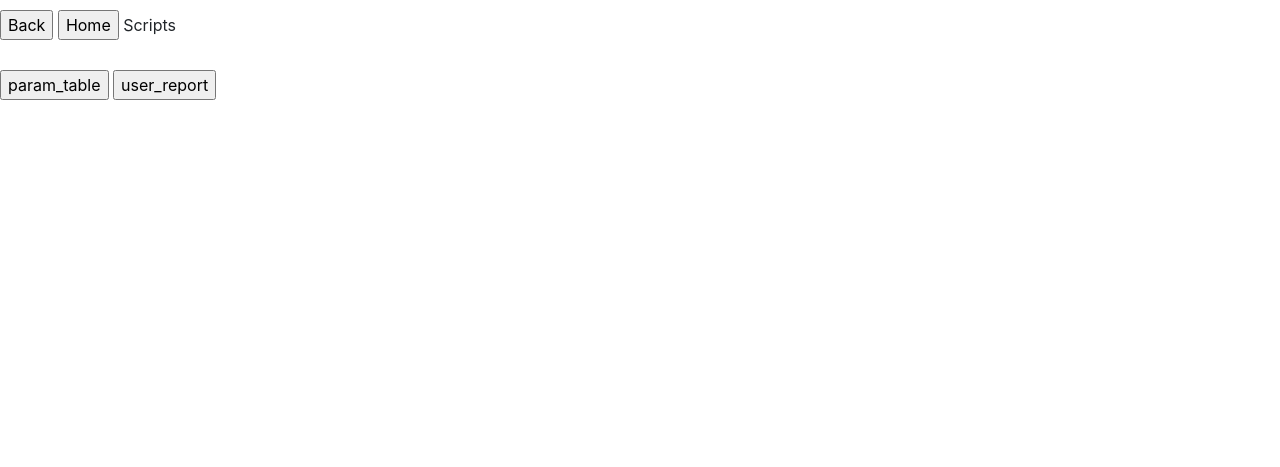
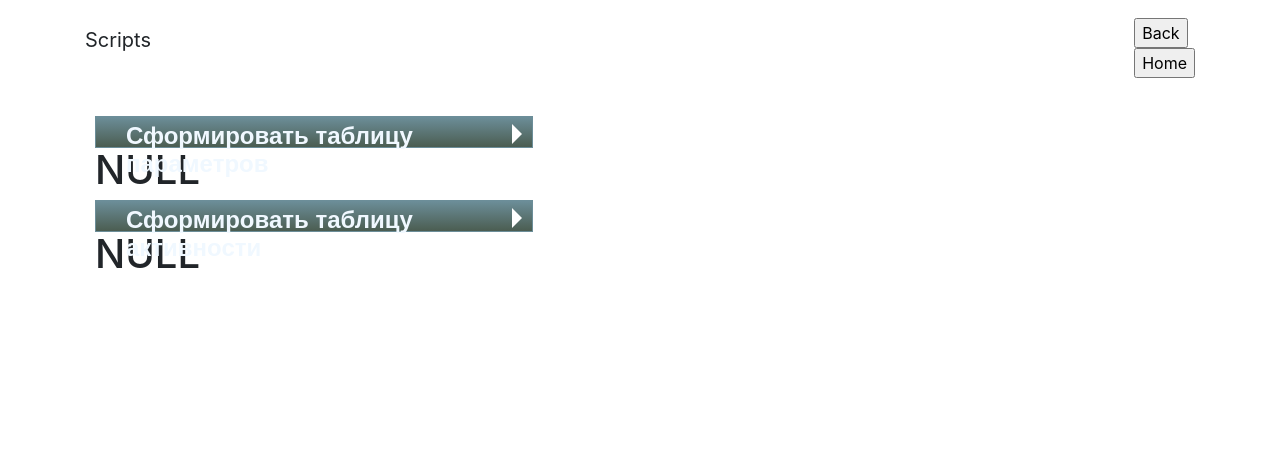
Before and after one commit to An-Death/Flask-scripts, a Flask app: page /scripts in a window 1280 px wide. Shown: the top 467 px of the page. Run offline with Flask 2, Linux system fonts and the light colour scheme; data that the repository does not hold is empty; parts of the project's set-up code (start-up, migrations or seed data) failed here and were passed over; some libraries are stand-ins or nearby versions.

Commit message:
Реализовал выбор проекта на главной странице

```diff
--- a/config.py
+++ b/config.py
@@ -6,7 +6,9 @@ class Configuration:
     # add global config
     SQLALCHEMY_TRACK_MODIFICATIONS = False
     basedir = os.path.abspath(os.path.dirname(__file__))
-
+    LOG_FILE = 'support_scripts.log'
+    PARAM_TABLE_DIR_PATH = '/share/param_table'
+    USER_ACTIVITY_DIR_PATH = '/share/activity_table'
 
 class Dev(Configuration):
     DEBUG = True
--- a/static/css/style.css
+++ b/static/css/style.css
@@ -1,6 +1,137 @@
 body {
     margin-top: 10px;
     }
+
+ul,
+ul li,
+ul li a,
+ul li a span {
+    margin: 0;
+    padding: 0;
+    border: none;
+    outline: none;
+}
+
+.accordion li {
+    margin-left: 10px;
+    width: 60%;
+    list-style: none;
+
+}
+
+/*func*/
+.accordion li > .sub-menu {
+    height: 0;
+    overflow: hidden;
+    -webkit-transition: height 1s ease-in-out;
+    -moz-transition: height 1s ease-in-out;
+    -ms-transition: height 1s ease-in-out;
+    -o-transition: height 1s ease-in-out;
+    transition: height 1s ease-in-out;
+}
+
+.accordion li:target > .sub-menu {
+    height: 610px
+}
+
+.accordion li > a {
+    display: block;
+    position: relative;
+    width: available;
+    height: 32px;
+    color: aliceblue;
+    text-decoration: none;
+    padding: 5px 10px 5px 30px;
+    line-height: 32px;
+    font: bold normal 24px sans-serif;
+    border: 1px #6c8e99 solid;
+
+    background: #6c8e99;
+    background: -webkit-linear-gradient(#6c8e99, #4b5d51);
+    background: -moz-linear-gradient(#6c8e99, #4b5d51);
+    background: -ms-linear-gradient(#6c8e99, #4b5d51);
+    background: -o-linear-gradient(#6c8e99, #4b5d51);
+    background: linear-gradient(#6c8e99, #4b5d51);
+}
+
+.accordion li:hover > a {
+    color: white;
+    border: 1px #6c8e99 solid;
+
+    background: #4b5d51;
+    background: -webkit-linear-gradient(#4b5d51, #4b5d51);
+    background: -moz-linear-gradient(#4b5d51, #4b5d51);
+    background: -ms-linear-gradient(#4b5d51, #4b5d51);
+    background: -o-linear-gradient(#4b5d51, #4b5d51);
+    background: linear-gradient(#4b5d51, #4b5d51);
+}
+
+.accordion li:target > a {
+    color: black;
+    border: 1px #6c8e99 solid;
+    border-bottom: none;
+    background: white;
+
+}
+
+.accordion li:target > a span {
+    display: block;
+    position: absolute;
+    top: 40%;
+    right: 5px;
+    border: 10px solid transparent;
+    border-top: 10px solid #797979;
+}
+
+.accordion li > a span {
+    display: block;
+    position: absolute;
+    top: 23%;
+    right: 0;
+    border: 10px solid transparent;
+    border-left: 10px solid white;
+}
+
+.sub-menu {
+    margin: 0 0 5px 0;
+    /*background: #c9c9c9;*/
+    border: 1px solid #6c8e99;
+}
+
+.sub-menu li {
+    display: block;
+    width: 80%;
+}
+
+/*hidden menu*/
+.sub-menu li a {
+    color: #797979;
+    background: white;
+    border: none;
+    /*border-bottom: 1px solid #c9c9c9;*/
+    font-size: 16px;
+}
+
+.sub-menu li:hover a, .sub-menu li:target a {
+    font-style: oblique;
+    background: #efefef;
+    color: #797979;
+    border: none;
+
+}
+
+.sub-menu li:last-child a {
+    margin-bottom: 5px;
+    /*border-bottom: none;*/
+}
+
+.navbar-bg {
+    background: white;
+}
+
+.nav {
+
+}
 .page {
     margin-top: 30px;
     }
@@ -13,7 +144,7 @@ body {
     width: 550px;
     height: 200px;
     margin: 10px 10px 10px;
-    border: 0.5px solid lightblue;
+    border: 1px solid lightblue;
     -webkit-box-shadow: 2px 2px 8px rgba(0,0,0,0.2);
     -moz-box-shadow: 2px 2px 8px rgba(0,0,0,0.2);
         box-shadow: 2px 2px 8px rgba(0,0,0,0.2);
--- a/templates/meta.html
+++ b/templates/meta.html
@@ -23,22 +23,40 @@
 </div>
 
 {% block header %}
-    <div class="navBar">
+
+    <nav class="navbar navbar-inverse navbar-bg" role="navigation">
+        <div class="container">
+            <div class="navbar-header">
+                <p class="navbar-brand">{{ vars.get('__title__') }}</p>
+            </div>
+            <ul class="nav navbar-nav navbar-right">
                 {% block navbar %}
-            <input class='BackButton ' type="button" value="Back" onclick="window.history.back()"/>
-            <input class='HomeButton ' type="button" value="Home"
-                   onclick='window.location.href="{{ url_for('index') }}"'/>
-            {{ vars.get('__title__') }}
+                    <li>
+                        <button type="button" class='scroll-link' href='#' onclick="window.history.back()">Back</button>
+                    </li>
+                    <li>
+                        <button type="button" class='scroll-link' href="{{ url_for('scripts') }}">Home</button>
+                    </li>
                 {% endblock %}
+            </ul>
         </div>
+
+    </nav>
+
 {% endblock %}
 
 <div class="page">
+    <div class="container">
+        <div class="row">
+            <div class="col-sm-8 col-sm-offset-2">
                 {% block page %}
                     <div class="content">
                         {% block content %}{% endblock %}
                     </div>
                 {% endblock %}
+            </div>
+        </div>
+    </div>
 </div>
 
 <div class="footer">
--- /dev/null
+++ b/templates/projects.html
@@ -0,0 +1,11 @@
+{% if vars.get('projects') %}
+    <ul class="sub-menu">
+        <p>Выберете проект:</p>
+        {% for project in vars.get('projects') %}
+            <li><a class='project'
+                   href="{{ url_for(link, network_id=project.network_id) }}">{{ project.name_ru }}</a></li>
+        {% endfor %}
+    </ul>
+{% else %}
+    <h1>NULL</h1>
+{% endif %}
--- a/templates/scripts.html
+++ b/templates/scripts.html
@@ -1,11 +1,19 @@
 {% extends 'meta.html' %}
 {% block content %}
+    <div class="wrapper">
     {% if vars.get('links') %}
-        {% for name, link in vars.get('links').items() %}
-            <input class='ScriptButton' type="button" value="{{ name }}" onclick='window.location.href="{{ link }}"' />
-{#            <button><a href="{{ link }}">{{ name }}</a></button><br>#}
-        {%  endfor %}
+        <ul class="accordion">
+            {% for name, link in vars.get('links').items() %}
+                <li id="{{ loop.index }}" class="scripts-list">
+                    <a href="#{{ loop.index }}"><span></span>{{ name }}</a>
+                    {% include 'projects.html' %}
+                </li>
+                {#                <input class='ScriptButton' type="button" value="{{ name }}" onclick='window.location.href="{{ link }}"' />#}
+                {#              <button><a href="{{ link }}">{{ name }}</a></button><br>#}
+            {% endfor %}
+        </ul>
     {% else %}
         <h1>NULL</h1>
     {% endif %}
+    </div>
 {% endblock %}
--- a/views.py
+++ b/views.py
@@ -3,6 +3,7 @@ from flask import render_template, flash
 
 from app import app
 from forms import LoginForm
+from models.models import *
 from scripts.param_table.views import pt
 from scripts.users_activity_report.views import at
 
@@ -29,9 +30,10 @@ def login():
 # @cache.cached(timeout=60)
 def scripts():
     __title__ = 'Scripts'
+    projects = Project.all_supported()
     links = {
-        'param_table': url_for('param_table.param_table', network_id=None),
-        'user_report': url_for('user_activity_table.user_report', network_id=None)
+        'Сформировать таблицу параметров': 'param_table.param_table',
+        'Сформировать таблицу активности': 'user_activity_table.user_report'
     }
     return render_template('scripts.html', vars=locals())
 
```
Lines whose indentation alone changed are shown as unchanged.
